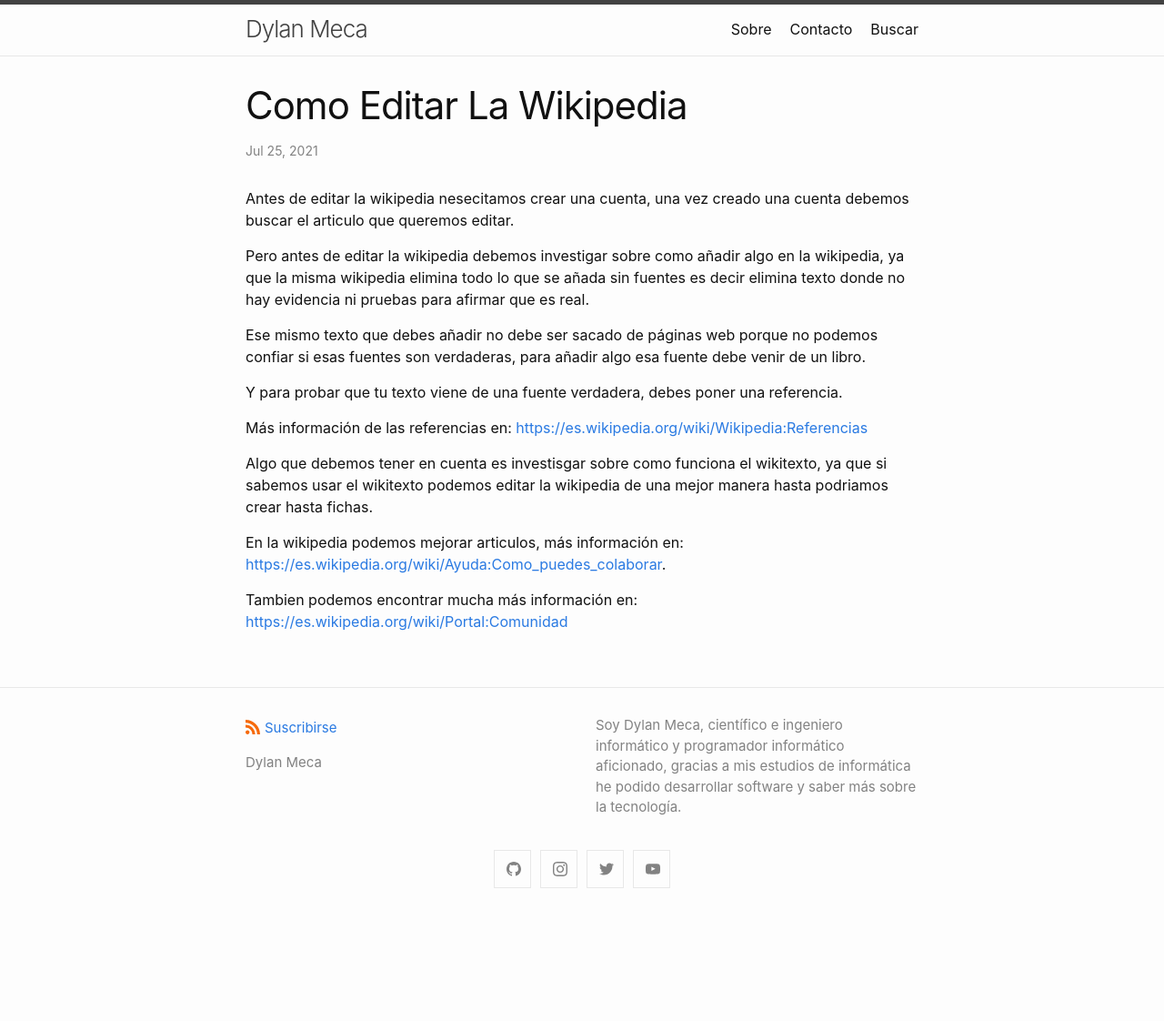
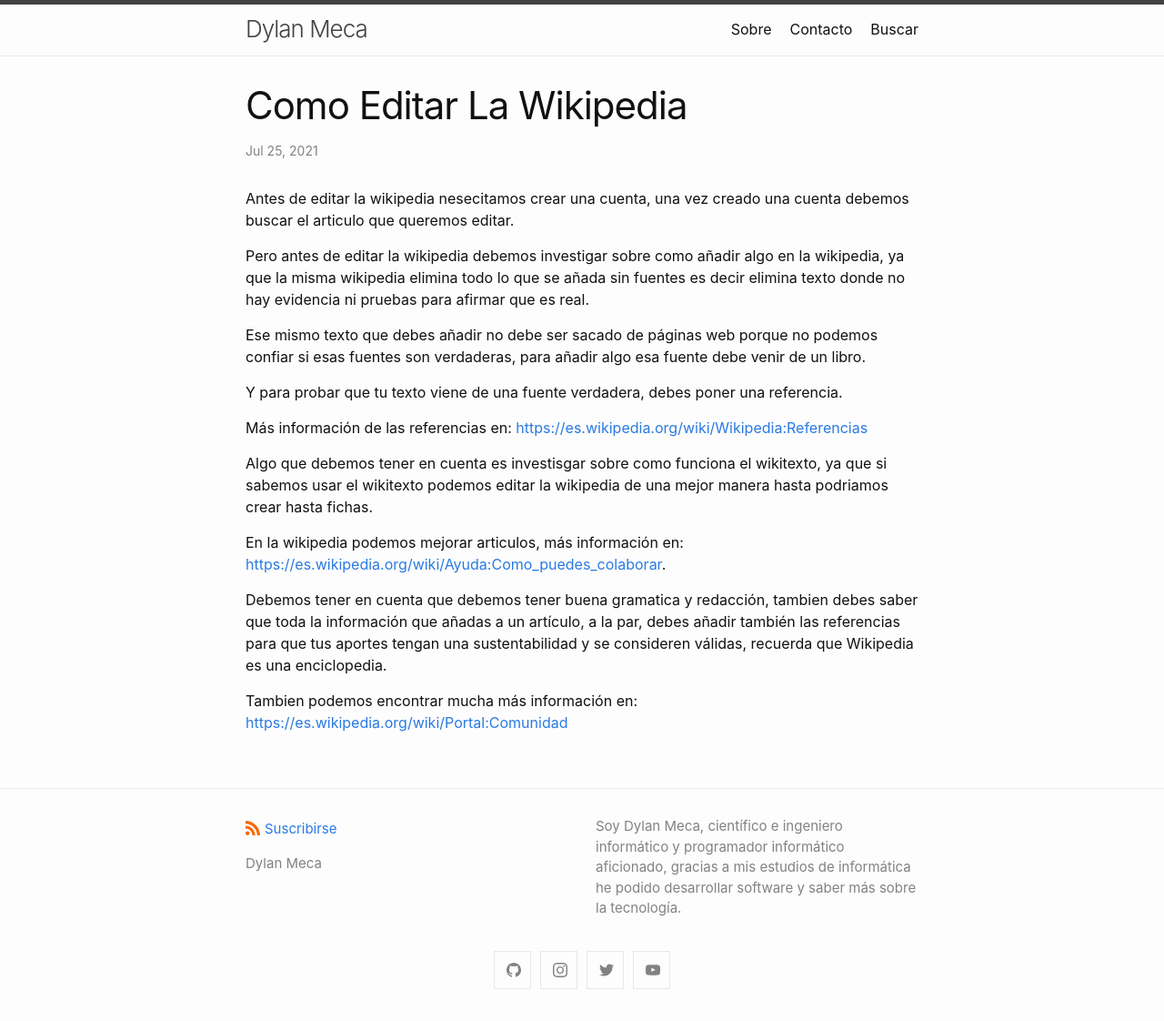
Before and after one commit to dylanmeca/dylanmeca.github.io, a Jekyll site: the page built from _posts/2021-07-25-como-editar-la-wikipedia.md, in a window 1280 px wide. Shown: the whole page at 91% size. Built offline with Jekyll 4.4.1, drawn with Linux system fonts in a browser that asks for light colours; a script that is not in the unit is left out; comment, search, counter and statistics services are not loaded; before the commit the page ends 1011 px from its top, so only the background shows below that.

Commit message:
Update 2021-07-25-como-editar-la-wikipedia.md

```diff
--- a/_posts/2021-07-25-como-editar-la-wikipedia.md
+++ b/_posts/2021-07-25-como-editar-la-wikipedia.md
@@ -25,4 +25,6 @@
 
 En la wikipedia podemos mejorar articulos, más información en: [https://es.wikipedia.org/wiki/Ayuda:Como_puedes_colaborar](https://es.wikipedia.org/wiki/Ayuda:Como_puedes_colaborar).
 
+Debemos tener en cuenta que debemos tener buena gramatica y redacción, tambien debes saber que toda la información que añadas a un artículo, a la par, debes añadir también las referencias para que tus aportes tengan una sustentabilidad y se consideren válidas, recuerda que Wikipedia es una enciclopedia.
+
 Tambien podemos encontrar mucha más información en: [https://es.wikipedia.org/wiki/Portal:Comunidad](https://es.wikipedia.org/wiki/Portal:Comunidad)
```
